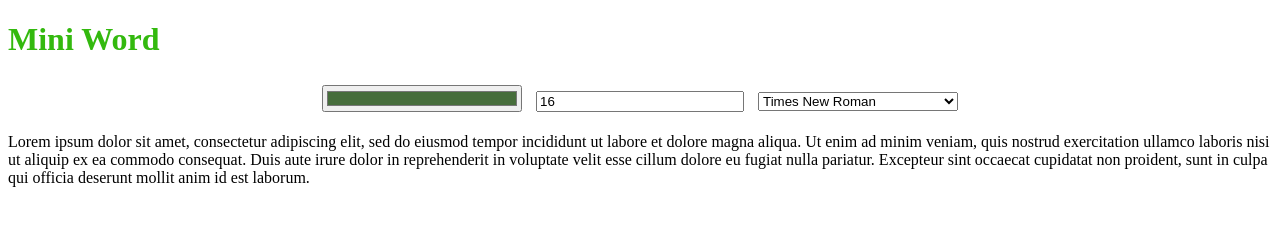
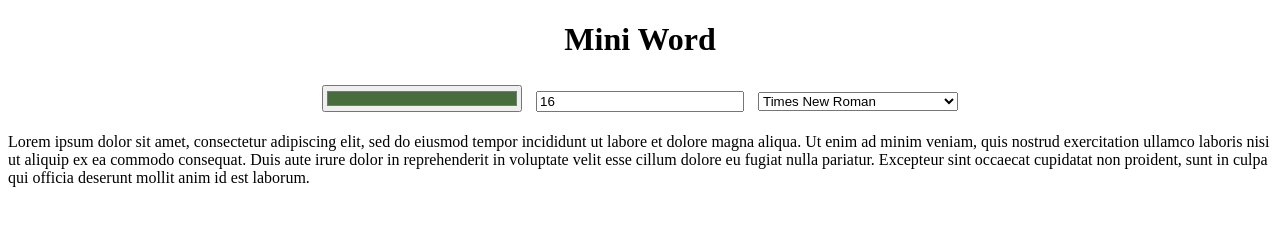
Before and after one commit to MouhibBahri/TP-Web, a plain HTML site: page ex2/index.html in a window 1280 px wide. Drawn offline with Linux system fonts and the light colour scheme.

Commit message:
Update style.css

```diff
--- a/ex2/style.css
+++ b/ex2/style.css
@@ -6,5 +6,6 @@
     margin: 5px;
 }
 h1{
-    color: #33B90E;
+    color: black;
+    text-align: center;
 }
```
